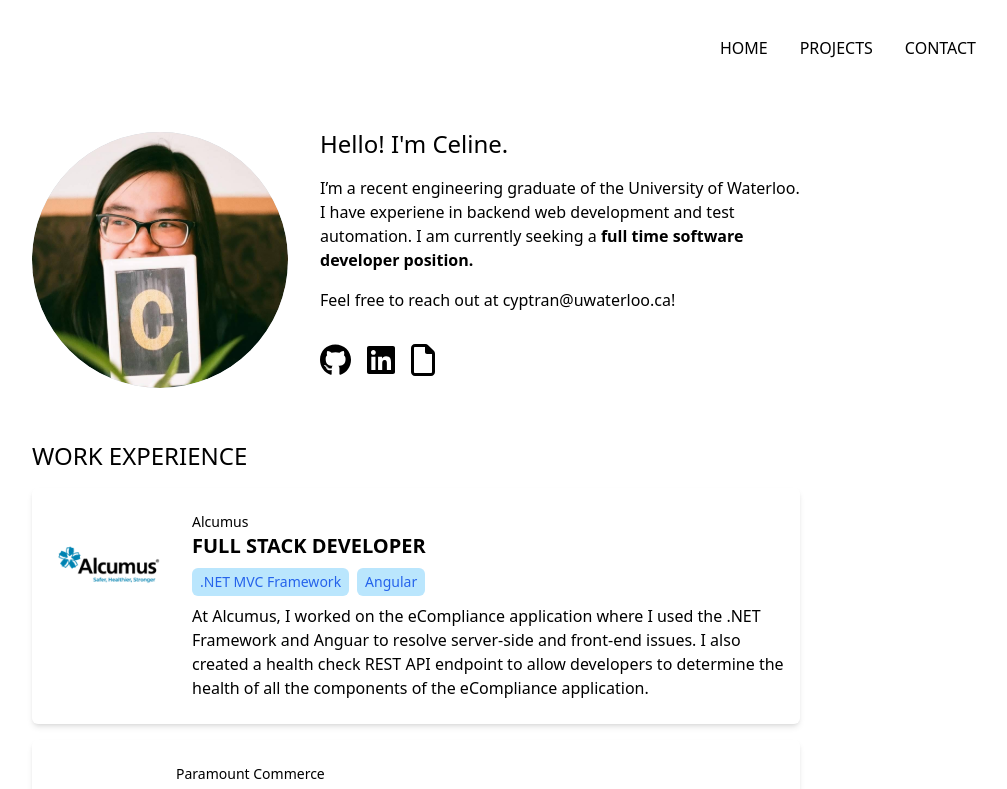
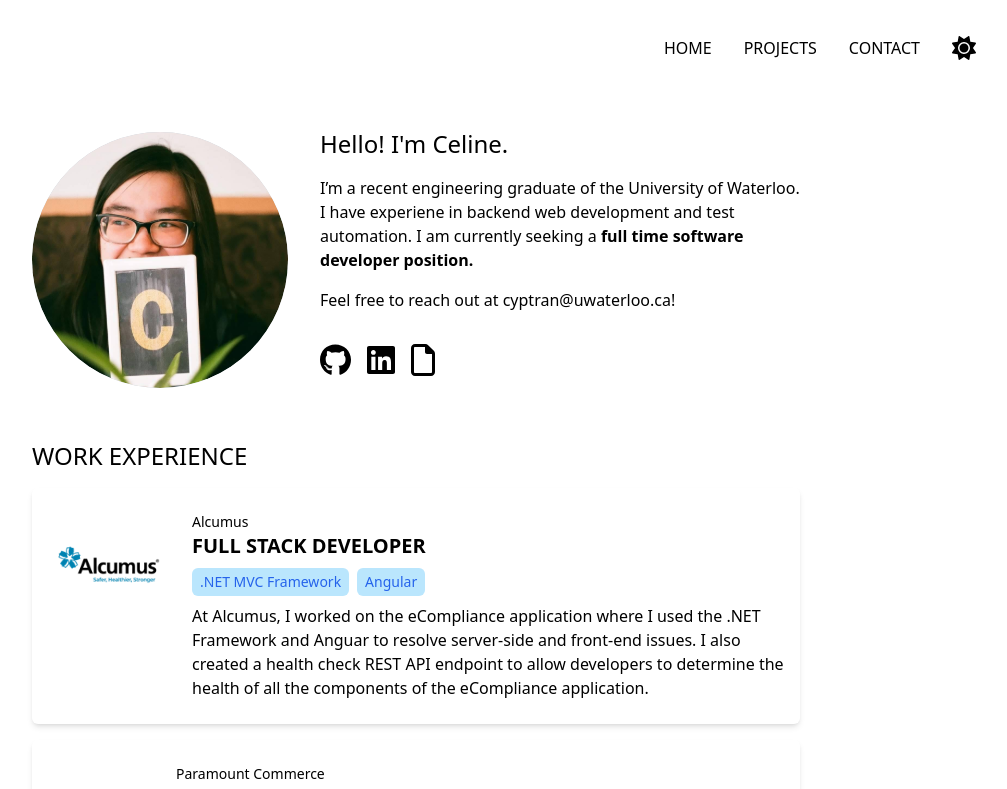
Before and after one commit to CelineTrann/CelineTrann.github.io, a React (Vite) app: page / in a window 1280 px wide. Shown: the top 789 px of the page, without its empty margins (224-1231 px from the left). Built offline with nearby package versions, Linux system fonts and the light colour scheme.

Commit message:
add handle and button to toggle darkmode

```diff
--- a/src/App.jsx
+++ b/src/App.jsx
@@ -1,6 +1,7 @@
 import React from 'react'
+import { Routes, Route } from "react-router-dom"
+import { useState, useEffect } from 'react'
 
-import { Routes, Route } from "react-router-dom"
 import Home from './pages/Home'
 import Contact from "./pages/Contact"
 import Projects from "./pages/Projects"
@@ -8,9 +9,24 @@ import NavBar from './components/NavBar'
 import Footer from './components/Footer'
 
 function App() {
+    const [theme, setTheme] = useState("dark");
+
+    useEffect(() => {
+        if (theme === "dark") {
+            document.documentElement.classList.add("dark");
+        } else {
+            document.documentElement.classList.remove("dark");
+        }
+    }, [theme]);
+
+    const handleThemeSwitch = () => {
+        setTheme((prevTheme) => prevTheme === "dark" ? "light" : "dark");
+        console.log(theme);
+    };
+
     return (
         <div className="container flex flex-col items-center">
-            <NavBar></NavBar>
+            <NavBar handleTheme={handleThemeSwitch}></NavBar>
             <main className="w-11/12 md:w-3/5">
                 <Routes>
                     <Route path="/" element={<Home />} />
--- a/src/components/NavBar.jsx
+++ b/src/components/NavBar.jsx
@@ -2,9 +2,9 @@ import React, { useState } from "react";
 import { Link } from "react-router-dom";
 
 import { FontAwesomeIcon } from '@fortawesome/react-fontawesome'
-import { faBars, faXmark } from "@fortawesome/free-solid-svg-icons";
+import { faBars, faSun, faXmark } from "@fortawesome/free-solid-svg-icons";
 
-export default function NavBar () {
+export default function NavBar ({handleTheme}) {
     const [isOpen, setIsOpen] = useState(false);
     const toggleNav = () => setIsOpen(prevState => !prevState);
 
@@ -17,6 +17,10 @@ export default function NavBar () {
                 <Link to={"/"} className="uppercase hover:underline" onClick={toggleNav}>HOME</Link>
                 <Link to={"/projects"} className="uppercase hover:underline" onClick={toggleNav}>PROJECTS</Link>
                 <Link to={'/contact'} className="uppercase hover:underline" onClick={toggleNav}>CONTACT</Link>
+                <button onClick={handleTheme}>
+                    <FontAwesomeIcon icon={faSun} size="xl" className="align-middle hover:text-blue-500"/>
+                </button>
+
             </nav>
         </header>
     );
```
